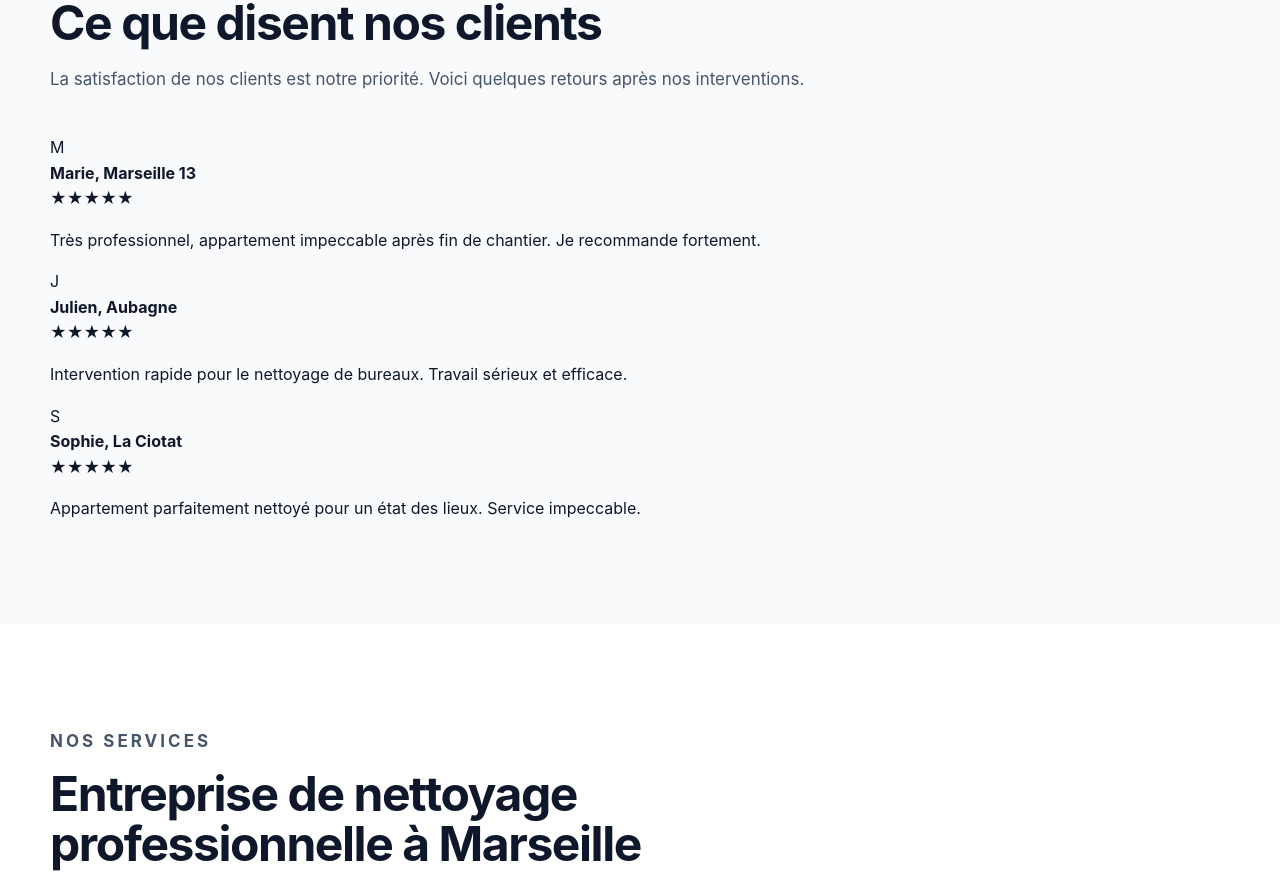
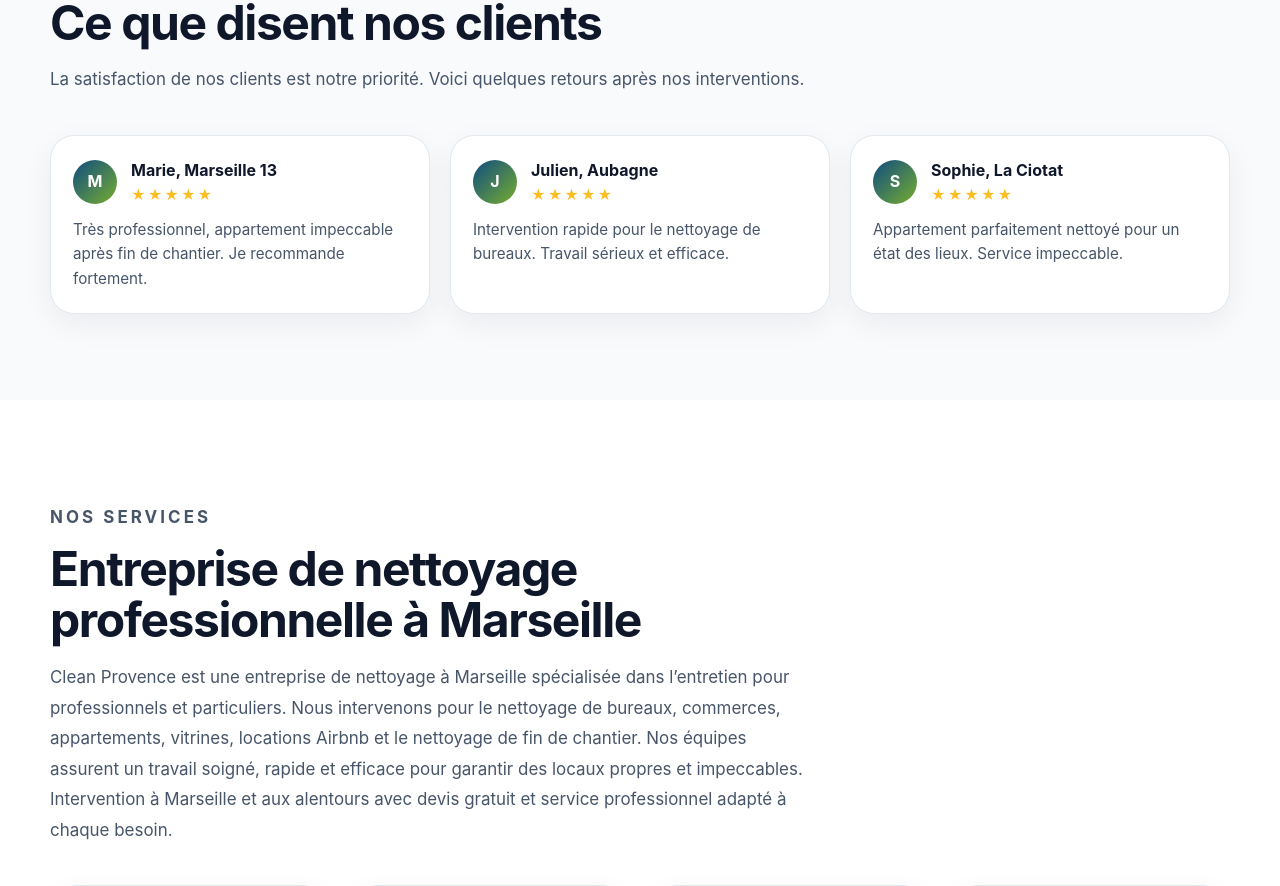
Before and after one commit to KHALDI-99/ProvenceClean, a React (Vite) app: page / in a window 1280 px wide. Shown: the part 1100-1986 px from the top of the page. Built offline with nearby package versions, Linux system fonts and the light colour scheme.

Commit message:
Implement review grid and card styles
Added styles for reviews grid and review cards.

```diff
--- a/src/index.css
+++ b/src/index.css
@@ -465,6 +465,89 @@ button {
 }
 
 /* SECTIONS */
+
+.reviews-grid{
+
+display:grid;
+
+grid-template-columns:repeat(3,1fr);
+
+gap:20px;
+
+margin-top:30px;
+}
+
+.review-card{
+
+background:white;
+
+border:1px solid var(--line);
+
+border-radius:24px;
+
+padding:22px;
+
+box-shadow:var(--shadow-sm);
+
+transition:0.3s;
+}
+
+.review-card:hover{
+
+transform:translateY(-4px);
+
+box-shadow:var(--shadow-lg);
+}
+
+.review-top{
+
+display:flex;
+
+align-items:center;
+
+gap:14px;
+
+margin-bottom:12px;
+}
+
+.review-avatar{
+
+width:44px;
+
+height:44px;
+
+border-radius:50%;
+
+background:linear-gradient(135deg,var(--blue),var(--green));
+
+display:flex;
+
+align-items:center;
+
+justify-content:center;
+
+color:white;
+
+font-weight:700;
+}
+
+.stars{
+
+color:#fbbf24;
+
+font-size:14px;
+
+letter-spacing:2px;
+}
+
+.review-card p{
+
+margin:0;
+
+color:var(--text);
+
+font-size:0.95rem;
+}
 
 .section {
   padding: 86px 0;
@@ -1020,3 +1103,13 @@ th {
     border-radius: 24px;
   }
 }
+
+media (max-width:900px){
+
+.reviews-grid{
+
+grid-template-columns:1fr;
+
+}
+
+}
```
